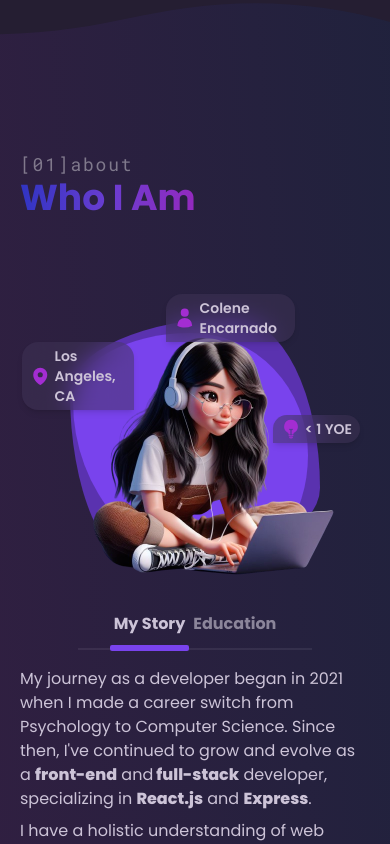
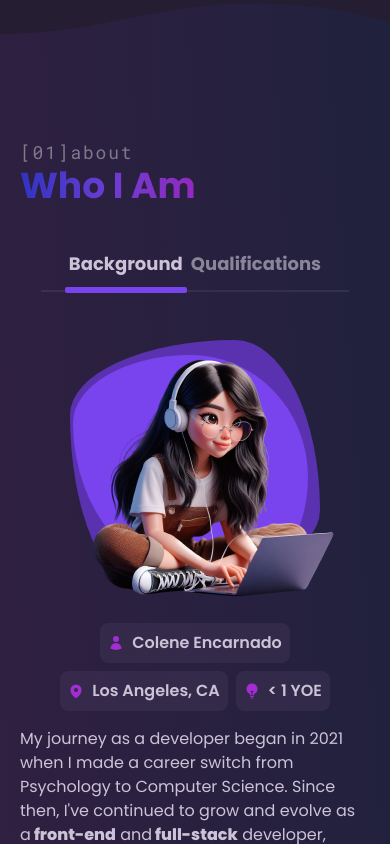
Before and after one commit to encarnac/portfolio, a React (Vite) app: page / in a window 390 px wide. Shown: the part 1020-1864 px from the top of the page. Built offline with nearby package versions, Linux system fonts and the light colour scheme.

Commit message:
Updated About so tabs are reordered, stats added to content, fixed button on mobile, and removed chat bubbles

```diff
--- a/src/App.jsx
+++ b/src/App.jsx
@@ -40,7 +40,7 @@ export default function App() {
   return (
     <main
       id="hero"
-      className="relative flex min-h-screen flex-col bg-gradient-to-tr from-[#B0BEDF] via-[#D0C5DD] to-[#E1C6D7] transition duration-300 dark:from-[#371E43] dark:from-5% dark:to-[#1E223C]"
+      className="relative flex min-h-screen flex-col overflow-hidden bg-gradient-to-tr from-[#B0BEDF] via-[#D0C5DD] to-[#E1C6D7] transition duration-300 dark:from-[#371E43] dark:from-5% dark:to-[#1E223C]"
     >
       {/* Navbar and Drawer */}
       <Navbar
--- a/src/components/AboutSection.jsx
+++ b/src/components/AboutSection.jsx
@@ -29,7 +29,7 @@ const statBubble = {
 };
 
 const AboutSection = ({ setSelectedPage }) => {
-  const [tab, setTab] = useState("My Story");
+  const [tab, setTab] = useState("Background");
   const [isPending, startTransition] = useTransition();
 
   const selectTab = (nextTab) => {
@@ -40,7 +40,8 @@ const AboutSection = ({ setSelectedPage }) => {
 
   return (
     <section id="about" className="mb-12 w-full">
-      <div className="relative mb-8 flex flex-col items-start justify-start py-3">
+      <div className="grid grid-cols-1 items-center justify-items-start lg:grid-cols-12">
+        <div className="relative mb-8 flex flex-col items-start justify-start lg:col-span-5">
           <h4 className="font-mono text-lg tracking-widest text-[#797382]/40 dark:text-white/40 sm:text-xl lg:text-2xl">
             [01]about
           </h4>
@@ -50,6 +51,18 @@ const AboutSection = ({ setSelectedPage }) => {
             </span>
           </h3>
         </div>
+        <div className="relative flex h-fit w-fit flex-row justify-self-center border-b-[2px] border-b-[#726C7B]/20 px-6 transition dark:border-b-[#b7b0c2]/10 lg:col-span-7 lg:mx-0 lg:my-0">
+          {AboutMeData.map((tabContent, index) => (
+            <Tab
+              className={index}
+              active={tab}
+              selectTab={() => selectTab(tabContent.name)}
+              tabName={tabContent.name}
+            />
+          ))}
+        </div>
+      </div>
+
       <div className="mt-4 grid grid-cols-1 items-start justify-items-center gap-x-0 gap-y-4 py-8 lg:mt-0 lg:grid-cols-12 lg:gap-y-0 lg:py-0">
         <motion.div
           initial="hidden"
@@ -57,31 +70,10 @@ const AboutSection = ({ setSelectedPage }) => {
           viewport={{ once: true, amount: 0.5 }}
           transition={{ type: "spring", stiffness: 80 }}
           variants={aboutPhoto}
-          className="relative mt-6 flex flex-col items-center justify-items-center gap-y-4 lg:col-span-5"
+          className="relative flex flex-col items-center justify-items-center gap-y-2 lg:col-span-5"
         >
           <div className="size-[250px] md:size-[300px] xl:size-[350px] before:size-[235px] md:before:size-[285px] xl:before:size-[325px] relative rounded-custom-1 bg-[#abaceb] before:absolute before:bottom-0 before:right-3 before:rounded-custom-4 before:bg-[#ad99db] dark:bg-[#5A32AF] dark:before:bg-[#7943ed] xl:before:w-[335px]">
             <img src={AboutPhoto} className="absolute inset-x-4 -bottom-3" />
-            <motion.div
-              variants={statBubble}
-              className="absolute inset-x-24 -top-6 flex h-fit w-fit flex-row items-center justify-between space-x-1 rounded-br-2xl rounded-tl-2xl rounded-tr-2xl bg-white/40 px-2 py-1 text-sm font-semibold text-[#797382] shadow-sm backdrop-blur-md dark:bg-[#403457]/50 dark:text-[#CCC3D7] dark:shadow-md sm:py-2 xl:inset-x-44"
-            >
-              <HiUser className="size-8 text-[#E38EC0] dark:text-[#a32dd2]" />
-              <span className="">Colene Encarnado</span>
-            </motion.div>
-            <motion.div
-              variants={statBubble}
-              className="absolute -left-12 top-6 flex h-fit w-28 flex-row items-center justify-between space-x-1 rounded-bl-2xl rounded-tl-2xl rounded-tr-2xl bg-white/40 px-2 py-1 text-sm font-semibold text-[#797382] shadow-sm backdrop-blur-md dark:bg-[#403457]/50 dark:text-[#CCC3D7] dark:shadow-md sm:-left-20 sm:top-14 sm:w-fit sm:py-2"
-            >
-              <HiMapPin className="size-8 text-[#E38EC0] dark:text-[#a32dd2]" />
-              <span className="">Los Angeles, CA</span>
-            </motion.div>
-            <motion.div
-              variants={statBubble}
-              className="absolute -right-10 bottom-1/2 flex h-fit w-fit flex-row items-center justify-between space-x-1 rounded-br-2xl rounded-tl-2xl rounded-tr-2xl bg-white/40 px-2 py-1 text-sm font-semibold text-[#797382] shadow-sm backdrop-blur-lg dark:bg-[#403457]/50 dark:text-[#CCC3D7] dark:shadow-md sm:py-2"
-            >
-              <HiLightBulb className="size-5 text-[#E38EC0] dark:text-[#a32dd2]" />
-              <span className="">&lt; 1 YOE</span>
-            </motion.div>
           </div>
         </motion.div>
 
@@ -93,16 +85,6 @@ const AboutSection = ({ setSelectedPage }) => {
           variants={aboutContent}
           className="relative mt-4 flex h-full w-full min-w-fit flex-col items-center space-y-4 px-0 lg:col-span-7 lg:mt-0 lg:min-w-min lg:space-y-6 xl:w-11/12"
         >
-          <div className="relative flex w-fit flex-row items-stretch justify-center border-b-[2px] border-b-[#726C7B]/20 px-8 transition dark:border-b-[#b7b0c2]/10 lg:mx-0 lg:my-0">
-            {AboutMeData.map((tabContent, index) => (
-              <Tab
-                className={index}
-                active={tab}
-                selectTab={() => selectTab(tabContent.name)}
-                tabName={tabContent.name}
-              />
-            ))}
-          </div>
           <div className="place-self-stretch text-base text-[#6B6573] dark:text-[#CCC3D7] md:text-lg">
             <AnimatePresence mode="wait">
               <motion.div
--- a/src/components/Tab.jsx
+++ b/src/components/Tab.jsx
@@ -10,7 +10,7 @@ export const Tab = ({ active, selectTab, tabName }) => {
         active === tabName
           ? "text-[#5B5662] dark:text-[#CCC3D7]"
           : "dark:text-[#b7b0c2]/70 text-[#726C7B]/70   hover:text-[#5B5662] dark:hover:text-[#CCC3D7]"
-      }  transition duration-300 px-1 md:px-4 relative text-base md:text-lg font-bold py-3`}
+      }  transition duration-300 px-1 md:px-4 relative text-lg md:text-xl font-bold py-3`}
     >
       <span className="relative">{tabName} </span>
 
--- a/src/constants/AboutMeData.jsx
+++ b/src/constants/AboutMeData.jsx
@@ -1,19 +1,35 @@
 import { LuGraduationCap } from "react-icons/lu";
 import { SiGithub, SiLinkedin } from "react-icons/si";
+import { HiUser, HiMapPin, HiLightBulb } from "react-icons/hi2";
 
 export const AboutMeData = [
   {
-    name: "My Story",
+    name: "Background",
     content: (
       <div className="flex flex-col gap-y-4 px-0 py-px sm:px-1 md:px-6">
+        <div className="flex flex-row flex-wrap justify-center gap-x-2 gap-y-2 sm:justify-start md:gap-y-0">
+          <div className="flex w-fit flex-row items-center justify-between gap-x-2 rounded-lg bg-white/30 px-2 py-2 text-base font-semibold text-[#797382] backdrop-blur-lg dark:bg-[#403457]/50 dark:text-[#CCC3D7]">
+            <HiUser className="sm:size-6 text-[#E38EC0] dark:text-[#a32dd2]" />
+            <p>Colene Encarnado</p>
+          </div>
+          <div className="flex w-fit flex-row items-center justify-between gap-x-2 rounded-lg bg-white/30 px-2 py-2 font-semibold text-[#797382] backdrop-blur-lg dark:bg-[#403457]/50 dark:text-[#CCC3D7] md:text-base">
+            <HiMapPin className="sm:size-6 text-[#E38EC0] dark:text-[#a32dd2]" />
+            <p>Los Angeles, CA</p>
+          </div>
+          <div className="flex w-fit flex-row items-center justify-between gap-x-2 rounded-lg bg-white/30 px-2 py-2 text-base font-semibold text-[#797382] backdrop-blur-lg dark:bg-[#403457]/50 dark:text-[#CCC3D7]">
+            <HiLightBulb className="sm:size-6 text-[#E38EC0] dark:text-[#a32dd2]" />
+            <p>&lt; 1 YOE</p>
+          </div>
+        </div>
+
         <div className="">
           <p className="text-pretty mb-2">
             My journey as a developer began in 2021 when I made a career switch
             from Psychology to Computer Science. Since then, I've continued to
-            grow and evolve as a{" "}
-            <span className="font-extrabold">front-end</span> and
+            grow and evolve as a
+            <span className="font-extrabold"> front-end</span> and
             <span className="font-extrabold"> full-stack</span> developer,
-            specializing in <span className="font-extrabold">React.js</span> and{" "}
+            specializing in <span className="font-extrabold">React.js</span> and
             <span className="font-extrabold"> Express</span>.
           </p>
           <p className="text-pretty">
@@ -24,20 +40,21 @@ export const AboutMeData = [
             by learning the latest technologies.
           </p>
         </div>
-        <div className="flex flex-row items-center justify-stretch gap-x-4">
-          <button className="rounded-3xl bg-[#F38BBB] px-6 py-2 text-base text-white transition duration-300 ease-in-out hover:scale-105 dark:bg-[#7943ED]">
+
+        <div className="flex flex-row items-center justify-stretch gap-x-1 md:gap-x-4">
+          <button className="rounded-3xl bg-[#F38BBB] px-4 py-3 text-sm text-white transition duration-300 ease-in-out hover:scale-105 dark:bg-[#7943ED] sm:text-base md:px-6 md:py-3">
             Download CV
           </button>
-          <hr class="h-px w-12 border-0 bg-[#6B6573] dark:bg-[#CCC3D7]"></hr>
-          <p className="text-sm font-light">Follow me </p>
-          <SiGithub className="size-7" />
-          <SiLinkedin className="size-7" />
+          <hr class="h-px w-8 border-0 bg-[#6B6573] dark:bg-[#CCC3D7] sm:w-12"></hr>
+          <p className="hidden text-sm font-light sm:inline">Follow me</p>
+          <SiGithub className="size-6 sm:size-7" />
+          <SiLinkedin className="size-6 sm:size-7" />
         </div>
       </div>
     ),
   },
   {
-    name: "Education",
+    name: "Qualifications",
     content: (
       <ul className="space-y-4 px-0 py-px sm:px-1 md:px-6">
         <li className="relative flex gap-2 md:gap-4">
@@ -47,7 +64,7 @@ export const AboutMeData = [
           <div className="w-full">
             <div className="flex items-start justify-between md:items-center">
               <h4 className="font-semibold">Oregon State University</h4>
-              <p className="rounded-lg bg-[#F38BBB]/50 bg-gradient-to-bl from-[#68A3EB]/60 to-[#F38BBB]/60 px-3 py-px text-sm text-stone-100 dark:from-[#3034C2]/80 dark:via-[#6A3DD1]/80 dark:to-[#9329BE]/80">
+              <p className="rounded-lg bg-[#F38BBB]/50 bg-gradient-to-bl from-[#68A3EB]/60 to-[#F38BBB]/60 px-3 py-px text-stone-100 dark:from-[#3034C2]/80 dark:via-[#6A3DD1]/80 dark:to-[#9329BE]/80">
                 <span className="hidden sm:inline">2021 - </span>2023
               </p>
             </div>
@@ -68,7 +85,7 @@ export const AboutMeData = [
                 <span className="hidden sm:inline">California </span>State Long
                 Beach
               </h4>
-              <p className="rounded-lg bg-[#F38BBB]/50 bg-gradient-to-bl from-[#68A3EB]/60 to-[#F38BBB]/60 px-3 py-px text-sm text-stone-100 dark:from-[#3034C2]/80 dark:via-[#6A3DD1]/80 dark:to-[#9329BE]/80">
+              <p className="rounded-lg bg-[#F38BBB]/50 bg-gradient-to-bl from-[#68A3EB]/60 to-[#F38BBB]/60 px-3 py-px text-stone-100 dark:from-[#3034C2]/80 dark:via-[#6A3DD1]/80 dark:to-[#9329BE]/80">
                 <span className="hidden sm:inline">2015 - </span>2019
               </p>
             </div>
```
Lines whose indentation alone changed are shown as unchanged.
